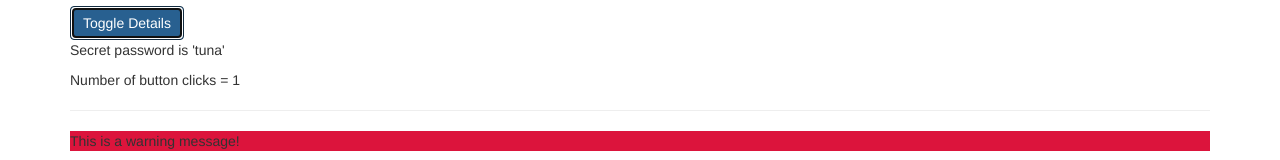
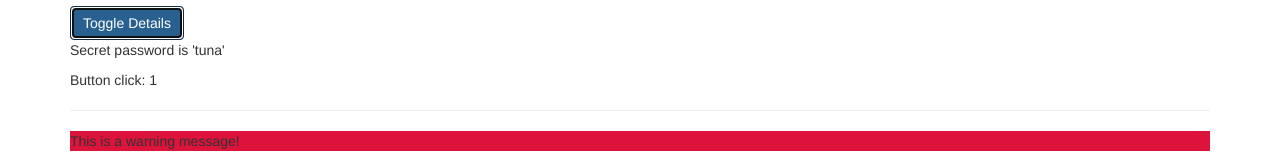
Before and after one commit to mc-carthy/ngChunks, an Angular app in the folder basics/: page / in a window 1280 px wide. Both pictures are taken after a click on the button "Toggle Details". Shown: the part 481-641 px from the top of the page. Built offline with nearby package versions, Linux system fonts and the light colour scheme.

Commit message:
Refactor using *ngFor index

```diff
--- a/basics/src/app/servers/servers.component.html
+++ b/basics/src/app/servers/servers.component.html
@@ -33,6 +33,7 @@
 <button class="btn btn-primary" (click)="toggleSecretVisibility($event)">Toggle Details</button>
 <p *ngIf="secretVisible">Secret password is 'tuna'</p>
 <p
-    [ngStyle]="{ backgroundColor: secretButtonLogs.length >= 5 ? 'lightBlue' : 'clear' }"
-    [ngClass]="{ whiteText: secretButtonLogs.length >= 5 }"
->Number of button clicks = {{ secretButtonLogs.length }}</p>
+    *ngFor="let secretButtonLog of secretButtonLogs; let i = index"
+    [ngStyle]="{ backgroundColor: i >= 4 ? 'lightBlue' : 'clear' }"
+    [ngClass]="{ whiteText: i >= 4 }"
+>Button click:  {{ i + 1 }}</p>
--- a/basics/src/app/servers/servers.component.ts
+++ b/basics/src/app/servers/servers.component.ts
@@ -51,7 +51,7 @@ export class ServersComponent implements OnInit {
 
   toggleSecretVisibility(event: any) {
       this.secretVisible = !this.secretVisible;
-      this.secretButtonLogs.push(event)
+      this.secretButtonLogs.push(this.secretButtonLogs.length + 1)
   }
 
 }
```
